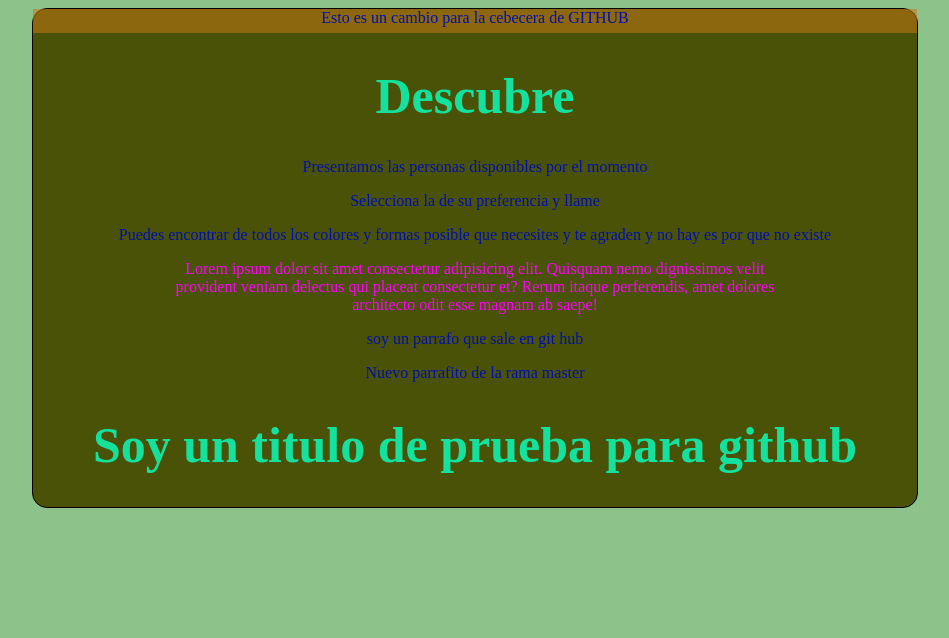
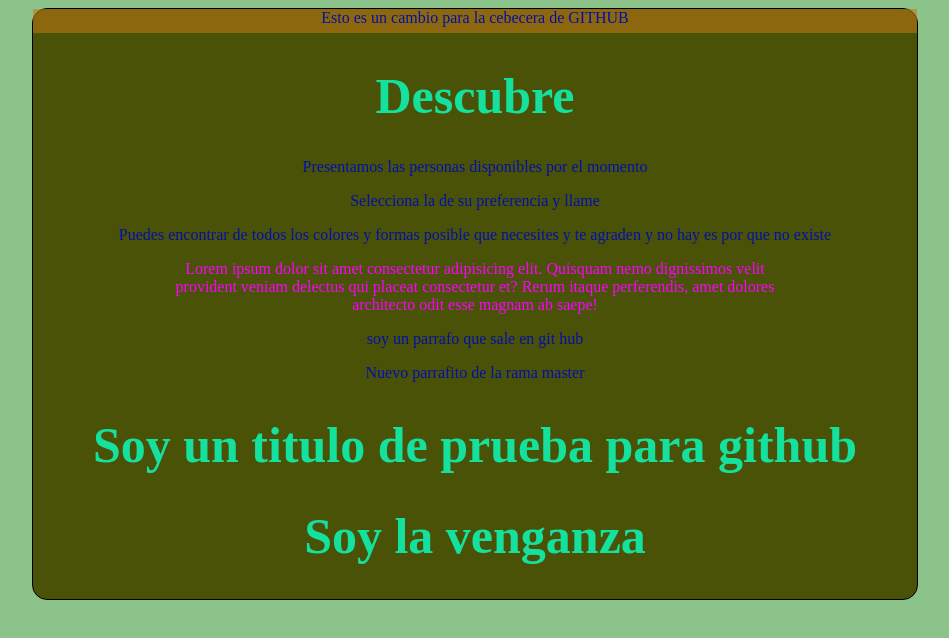
Before and after one commit to ByronVTS/Myblog, a plain HTML site: page index.html in a window 1280 px wide. Shown: the whole page, without its empty margins (165-1114 px from the left). Drawn offline with Linux system fonts and the light colour scheme.

Commit message:
nuevo titulo final

```diff
--- a/index.html
+++ b/index.html
@@ -23,6 +23,8 @@
 
         <p>Nuevo parrafito de la rama master</p>
         <h1>Soy un titulo de prueba para github</h1>
+        <h1>Soy la venganza</h1>
+
     </div>
 
 </div>
```
